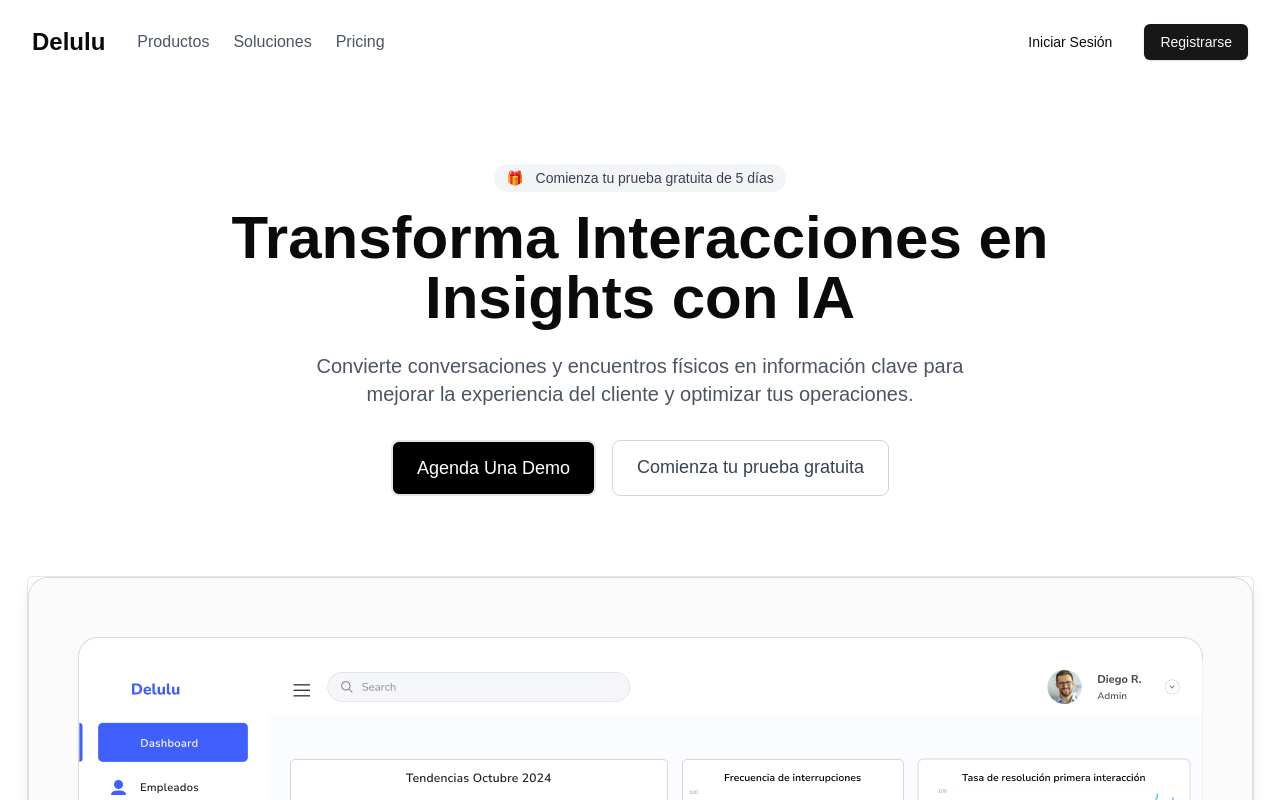
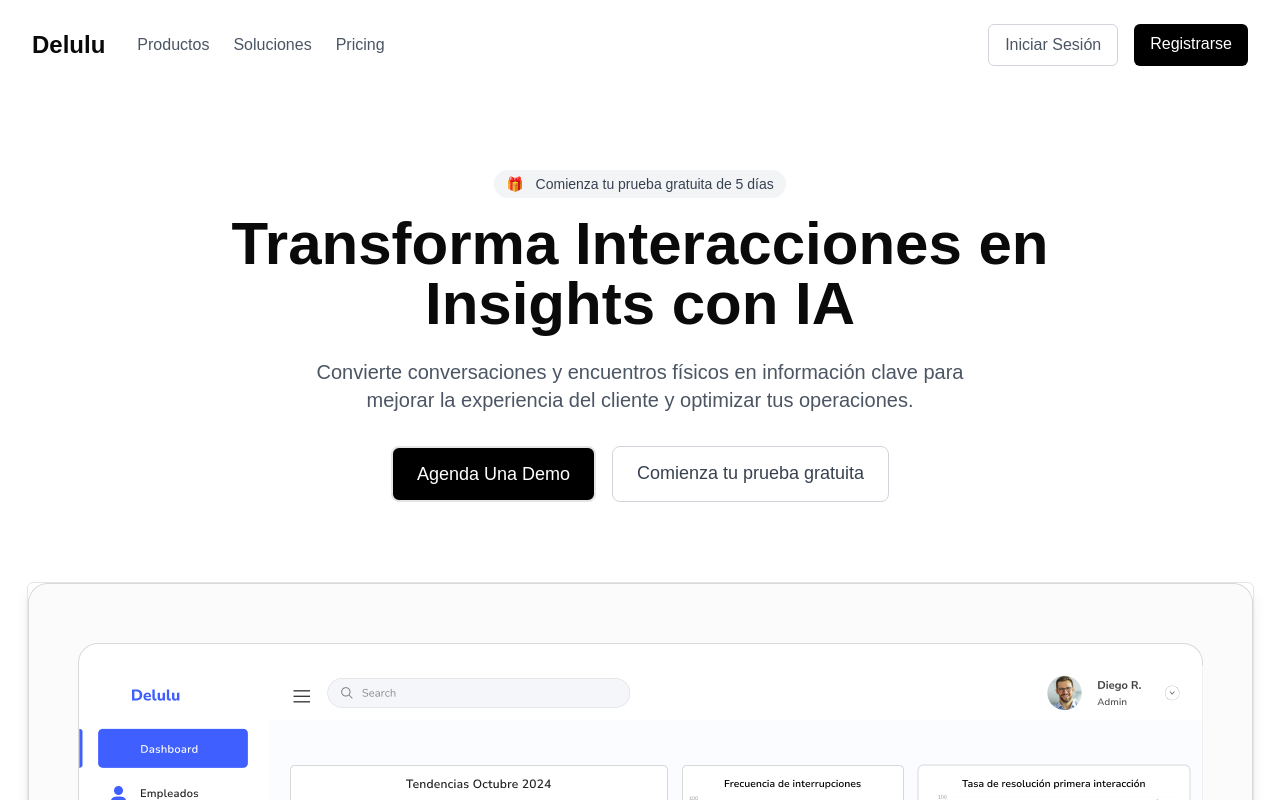
Before and after one commit to DeluluAI/Delulu, a Next.js app: page / in a window 1280 px wide. Shown: the top 800 px of the page. Built offline with nearby package versions, Linux system fonts and the light colour scheme.

Commit message:
[FIX] Login and Register Links, Build Fixes

```diff
--- a/app/(dashboard)/dashboard/interactions/[id]/page.tsx
+++ b/app/(dashboard)/dashboard/interactions/[id]/page.tsx
@@ -13,7 +13,7 @@ export default function InteractionChatPage({ params }: { params: { id: number }
             },
             client: {
                 name: "Sarah Johnson",
-                avatar: "/placeholder.svg?height=40&width=40"
+                avatar: ""
             },
             messages: [
                 { id: 1, sender: 'employee', content: "¡Hola! Bienvenido a BMW Polanco. ¿En qué puedo ayudarte hoy?", timestamp: "14:30" },
@@ -39,7 +39,7 @@ export default function InteractionChatPage({ params }: { params: { id: number }
             },
             client: {
                 name: "Sarah Johnson",
-                avatar: "/placeholder.svg?height=40&width=40"
+                avatar: ""
             },
             messages: [
                 { id: 1, sender: 'employee', content: "¡Hola! Bienvenido a BMW Polanco. ¿En qué puedo ayudarte hoy?", timestamp: "09:15" },
@@ -59,7 +59,7 @@ export default function InteractionChatPage({ params }: { params: { id: number }
             },
             client: {
                 name: "Sarah Johnson",
-                avatar: "/placeholder.svg?height=40&width=40"
+                avatar: ""
             },
             messages: [
                 { id: 1, sender: 'employee', content: "¡Hola! Bienvenido a BMW Polanco. ¿En qué puedo ayudarte hoy?", timestamp: "09:15" },
@@ -79,7 +79,7 @@ export default function InteractionChatPage({ params }: { params: { id: number }
             },
             client: {
                 name: "Sarah Johnson",
-                avatar: "/placeholder.svg?height=40&width=40"
+                avatar: ""
             },
             messages: [
                 { id: 1, sender: 'employee', content: "¡Hola! Bienvenido a BMW Polanco. ¿En qué puedo ayudarte hoy?", timestamp: "09:15" },
@@ -99,7 +99,7 @@ export default function InteractionChatPage({ params }: { params: { id: number }
             },
             client: {
                 name: "Sarah Johnson",
-                avatar: "/placeholder.svg?height=40&width=40"
+                avatar: ""
             },
             messages: [
                 { id: 1, sender: 'employee', content: "¡Hola! Bienvenido a BMW Polanco. ¿En qué puedo ayudarte hoy?", timestamp: "09:15" },
@@ -119,7 +119,7 @@ export default function InteractionChatPage({ params }: { params: { id: number }
             },
             client: {
                 name: "Sarah Johnson",
-                avatar: "/placeholder.svg?height=40&width=40"
+                avatar: ""
             },
             messages: [
                 { id: 1, sender: 'employee', content: "¡Hola! Bienvenido a BMW Polanco. ¿En qué puedo ayudarte hoy?", timestamp: "09:15" },
--- a/components/dashboard/dashboard-layout.tsx
+++ b/components/dashboard/dashboard-layout.tsx
@@ -1,7 +1,7 @@
 'use client'
 
 import React, { useState } from 'react'
-import { Bell, ChevronDown, Layout, Users, BarChart2, MessageSquare, Users2, Puzzle, Settings, Search, ChevronRight, Flag } from 'lucide-react'
+import { Bell, ChevronDown, Layout, BarChart2, MessageSquare, Users2, Puzzle, Settings, Search, ChevronRight, Flag } from 'lucide-react'
 import { Button } from "@/components/ui/button"
 import { Input } from "@/components/ui/input"
 import {
--- a/components/dashboard/employee-performance.tsx
+++ b/components/dashboard/employee-performance.tsx
@@ -8,8 +8,8 @@ import { Avatar, AvatarFallback, AvatarImage } from "@/components/ui/avatar"
 import { Badge } from "@/components/ui/badge"
 import { Progress } from "@/components/ui/progress"
 import { Line, LineChart, Bar, BarChart, ResponsiveContainer, XAxis, YAxis, Tooltip, Legend } from "recharts"
-import { ChartContainer, ChartTooltip, ChartTooltipContent } from "@/components/ui/chart"
-import { Mail, Phone, MapPin, Car, TrendingUp, Users } from 'lucide-react'
+import { ChartContainer,  ChartTooltipContent } from "@/components/ui/chart"
+import { Mail, Phone, MapPin } from 'lucide-react'
 import { Table, TableBody, TableCell, TableHead, TableHeader, TableRow } from "@/components/ui/table"
 
 // Sample performance data for charts
@@ -146,7 +146,7 @@ function AchievementsCard({ employee }: { employee: Employee }) {
   )
 }
 
-function PerformanceChart({ employee }: { employee: Employee }) {
+function PerformanceChart() {
   return (
     <Card>
       <CardHeader>
@@ -198,7 +198,7 @@ function SentimentAnalysisChart() {
   )
 }
 
-function InteractionsTable({ employee }: { employee: Employee }) {
+function InteractionsTable() {
   return (
     <Card>
       <CardHeader>
@@ -244,10 +244,10 @@ export function EmployeePerformanceComponent({ employee }: { employee: Employee
         <AchievementsCard employee={employee} />
       </div>
       <div className="grid grid-cols-1 md:grid-cols-2 gap-8">
-        <PerformanceChart employee={employee} />
+        <PerformanceChart />
         <SentimentAnalysisChart />
       </div>
-      <InteractionsTable employee={employee} />
+      <InteractionsTable />
     </div>
   )
 }
--- a/components/dashboard/interactions.tsx
+++ b/components/dashboard/interactions.tsx
@@ -8,7 +8,6 @@ import { Table, TableBody, TableCell, TableHead, TableHeader, TableRow } from "@
 import {
   Pagination,
   PaginationContent,
-  PaginationEllipsis,
   PaginationItem,
   PaginationLink,
   PaginationNext,
--- a/components/landing/faq.tsx
+++ b/components/landing/faq.tsx
@@ -2,7 +2,6 @@
 
 import React from 'react'
 import { Input } from "@/components/ui/input"
-import { Button } from "@/components/ui/button"
 import { Card, CardContent, CardHeader, CardTitle } from "@/components/ui/card"
 import {
   Accordion,
@@ -10,7 +9,7 @@ import {
   AccordionItem,
   AccordionTrigger,
 } from "@/components/ui/accordion"
-import { ChevronRight, Search, Book, Bell, User, MessageCircle, FileText, Video, PresentationIcon, Settings } from 'lucide-react'
+import { Search, Book, Bell, User, MessageCircle, FileText, Video, PresentationIcon, Settings } from 'lucide-react'
 
 const faqCategories = [
   {
--- a/components/landing/multi-step-form-demo.tsx
+++ b/components/landing/multi-step-form-demo.tsx
@@ -9,7 +9,6 @@ import { Checkbox } from "@/components/ui/checkbox";
 import {
   Form,
   FormControl,
-  FormDescription,
   FormField,
   FormItem,
   FormLabel,
--- a/components/ui/chart.tsx
+++ b/components/ui/chart.tsx
@@ -2,11 +2,6 @@
 
 import * as React from "react"
 import * as RechartsPrimitive from "recharts"
-import {
-  NameType,
-  Payload,
-  ValueType,
-} from "recharts/types/component/DefaultTooltipContent"
 
 import { cn } from "@/lib/utils"
 
@@ -74,7 +69,7 @@ ChartContainer.displayName = "Chart"
 
 const ChartStyle = ({ id, config }: { id: string; config: ChartConfig }) => {
   const colorConfig = Object.entries(config).filter(
-    ([_, config]) => config.theme || config.color
+    ([a, config]) => config.theme || config.color
   )
 
   if (!colorConfig.length) {
--- a/components/ui/input.tsx
+++ b/components/ui/input.tsx
@@ -2,10 +2,7 @@ import * as React from "react"
 
 import { cn } from "@/lib/utils"
 
-export interface InputProps
-  extends React.InputHTMLAttributes<HTMLInputElement> {}
-
-const Input = React.forwardRef<HTMLInputElement, InputProps>(
+const Input = React.forwardRef<HTMLInputElement, React.InputHTMLAttributes<HTMLInputElement>>(
   ({ className, type, ...props }, ref) => {
     return (
       <input
--- a/components/ui/nav.tsx
+++ b/components/ui/nav.tsx
@@ -38,15 +38,15 @@ export function NavComponent() {
                                 <Link href="/pricing" className="text-gray-600 hover:text-gray-900">Pricing</Link>
                                 <Link href="/nosotros" className="text-gray-600 hover:text-gray-900">Sobre Delulu</Link>
                                 <Link href="/contacto" className="text-gray-600 hover:text-gray-900">Contacto</Link>
-                                <Button variant="ghost" className="justify-start">Iniciar Sesión</Button>
-                                <Button variant="default" className="justify-start">Registrarse</Button>
+                                <Link href="/login" className="text-gray-600 hover:text-gray-900 justify-start">Iniciar Sesión</Link>
+                                <Link href="/register" className="text-gray-600 hover:text-gray-900 justify-start">Registrarse</Link>
                             </nav>
                         </SheetContent>
                     </Sheet>
                 </div>
                 <div className="hidden md:flex space-x-4">
-                    <Button variant="ghost">Iniciar Sesión</Button>
-                    <Button variant="default">Registrarse</Button>
+                    <Link href="/login" className="text-gray-600 hover:text-gray-900 px-4 py-2 rounded-md transition-colors duration-300 border-[1px] border-gray-300 hover:border-gray-400 justify-start">Iniciar Sesión</Link>
+                    <Link href="/register" className="text-white bg-black px-4 py-2 rounded-md transition-colors duration-300 hover:bg-gray-600 justify-start">Registrarse</Link>
                 </div>
             </div>
         </header>
```
Also changed, not shown: .eslintrc.json.
